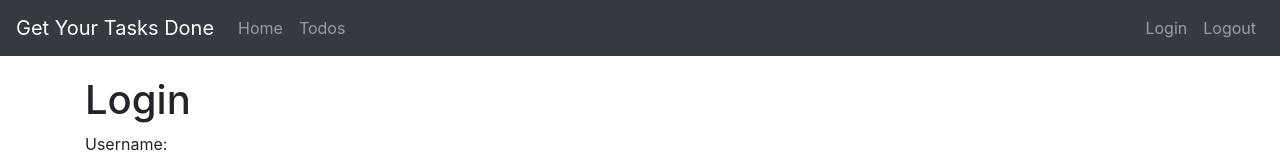
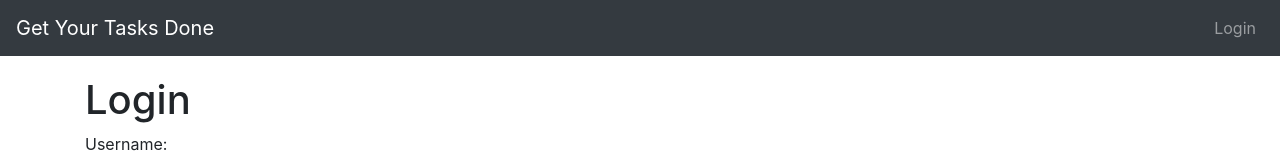
Before and after one commit to DaviGadelhaLeitao/get-your-tasks-done, an Angular app in the folder frontend/: page / in a window 1280 px wide. Shown: the top 160 px of the page. Built offline with nearby package versions, Linux system fonts and the light colour scheme.

Commit message:
Enabling menu links based on user authentication token

```diff
--- a/frontend/src/app/menu/menu.component.html
+++ b/frontend/src/app/menu/menu.component.html
@@ -2,12 +2,12 @@
   <nav class="navbar navbar-expand-md navbar-dark bg-dark">
     <div><a href="" class="navbar-brand">Get Your Tasks Done</a></div>
     <ul class="navbar-nav">
-      <li><a routerLink="/welcome/davi" class="nav-link">Home</a></li>
-      <li><a routerLink="/todos" class="nav-link">Todos</a></li>
+      <li><a *ngIf=hardcodedAuthentication.isUserLoggedIn() routerLink="/welcome/davi" class="nav-link">Home</a></li>
+      <li><a *ngIf=hardcodedAuthentication.isUserLoggedIn() routerLink="/todos" class="nav-link">Todos</a></li>
     </ul>
     <ul class="navbar-nav navbar-collapse justify-content-end">
-      <li><a routerLink="/login" class="nav-link">Login</a></li>
-      <li><a routerLink="/logout" class="nav-link">Logout</a></li>
+      <li><a *ngIf=!hardcodedAuthentication.isUserLoggedIn() routerLink="/login" class="nav-link">Login</a></li>
+      <li><a *ngIf=hardcodedAuthentication.isUserLoggedIn() routerLink="/logout" class="nav-link">Logout</a></li>
     </ul>
   </nav>
 </header>
--- a/frontend/src/app/menu/menu.component.ts
+++ b/frontend/src/app/menu/menu.component.ts
@@ -1,4 +1,5 @@
 import { Component, OnInit } from '@angular/core';
+import { HardcodedAuthenticationService } from '../service/hardcoded-authentication.service';
 
 @Component({
   selector: 'app-menu',
@@ -7,7 +8,7 @@
 })
 export class MenuComponent implements OnInit {
 
-  constructor() { }
+  constructor(private hardcodedAuthentication: HardcodedAuthenticationService) { }
 
   ngOnInit() {
   }
--- a/frontend/src/app/service/hardcoded-authentication.service.ts
+++ b/frontend/src/app/service/hardcoded-authentication.service.ts
@@ -8,10 +8,8 @@
   constructor() { }
 
   authenticate(username: string, password: string) {
-    console.log('before ' + this.isUserLoggedIn());
     if (username == 'davi' && password == 'dummy') {
       sessionStorage.setItem('authenticatedUser', username);
-      console.log('after ' + this.isUserLoggedIn());
       return true;
     }
     return false;
```
